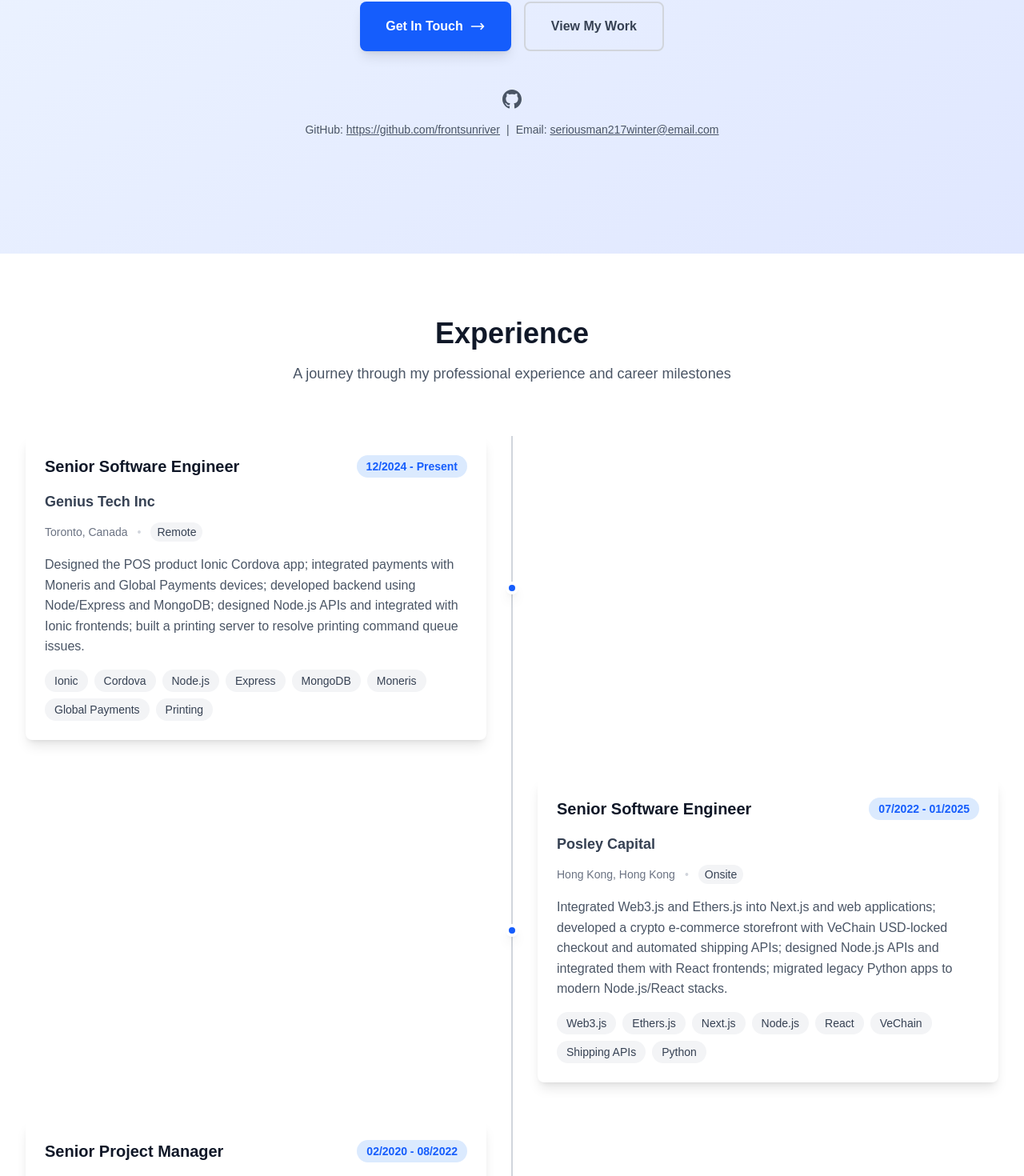
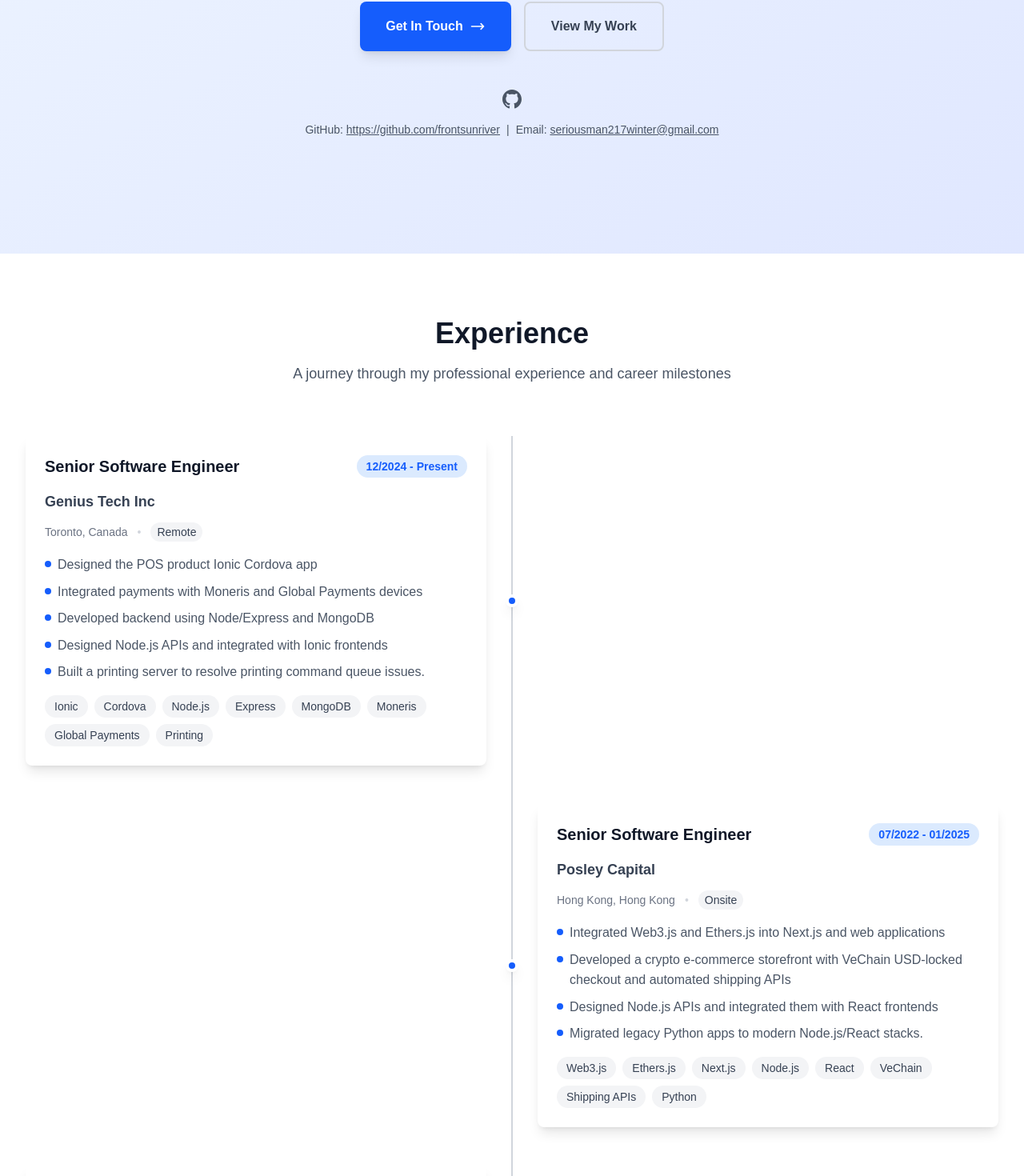
Before and after one commit to frontsunriver/profile_page, a Next.js app: page / in a window 1280 px wide. Shown: the part 483-1953 px from the top of the page at 80% size. Built offline with nearby package versions, Linux system fonts and the light colour scheme.

Commit message:
feat(:update)Update profile

```diff
--- a/src/components/Experience.tsx
+++ b/src/components/Experience.tsx
@@ -55,9 +55,19 @@
                       </span>
                     </div>
 
-                    <p className="text-gray-600 mb-4">
-                      {exp.description}
-                    </p>
+                    {/* Description as bullet points */}
+                    <div className="mb-4 space-y-2">
+                      {(exp.description || '')
+                        .split(';')
+                        .map(item => item.trim())
+                        .filter(Boolean)
+                        .map((point, i) => (
+                          <div key={i} className="flex items-start">
+                            <span className="mt-2 mr-2 h-2 w-2 rounded-full bg-blue-600 flex-shrink-0"></span>
+                            <p className="text-gray-600">{point ? point[0].toUpperCase() + point.slice(1) : ''}</p>
+                          </div>
+                        ))}
+                    </div>
 
                     <div className="flex flex-wrap gap-2">
                       {exp.technologies.map((tech, techIndex) => (
--- a/src/components/Skills.tsx
+++ b/src/components/Skills.tsx
@@ -13,11 +13,11 @@
           </p>
         </div>
 
-        <div className="grid grid-cols-1 md:grid-cols-2 lg:grid-cols-4 gap-8">
+        <div className="flex gap-6">
           {profileConfig.skills.categories.map((category, categoryIndex) => (
             <div
               key={categoryIndex}
-              className="bg-white rounded-lg shadow-lg p-6 hover:shadow-xl transition-shadow duration-300"
+              className="bg-white rounded-lg shadow-lg p-6 hover:shadow-xl transition-shadow duration-300 flex-1 min-w-0"
             >
               <h3 className="text-xl font-bold text-gray-900 mb-6 text-center">
                 {category.name}
@@ -44,7 +44,7 @@
             What I Do
           </h3>
 
-          <div className="grid grid-cols-1 md:grid-cols-3 gap-8">
+          <div className="grid grid-cols-1 md:grid-cols-2 lg:grid-cols-4 gap-8">
             <div className="bg-white rounded-lg shadow-lg p-8 hover:shadow-xl transition-shadow duration-300">
               <div className="w-16 h-16 bg-blue-100 rounded-full flex items-center justify-center mx-auto mb-4">
                 <svg className="h-8 w-8 text-blue-600" fill="none" stroke="currentColor" viewBox="0 0 24 24">
@@ -80,6 +80,18 @@
                 Implementing CI/CD pipelines and managing cloud infrastructure for optimal performance.
               </p>
             </div>
+
+            <div className="bg-white rounded-lg shadow-lg p-8 hover:shadow-xl transition-shadow duration-300">
+              <div className="w-16 h-16 bg-teal-100 rounded-full flex items-center justify-center mx-auto mb-4">
+                <svg className="h-8 w-8 text-teal-600" fill="none" stroke="currentColor" viewBox="0 0 24 24">
+                  <path strokeLinecap="round" strokeLinejoin="round" strokeWidth={2} d="M7 2h10a2 2 0 012 2v16a2 2 0 01-2 2H7a2 2 0 01-2-2V4a2 2 0 012-2zm0 0h10M9 20h6" />
+                </svg>
+              </div>
+              <h4 className="text-xl font-semibold text-gray-900 mb-3">Mobile Development</h4>
+              <p className="text-gray-600">
+                Building cross‑platform mobile apps with React Native and Ionic for iOS and Android.
+              </p>
+            </div>
           </div>
         </div>
       </div>
--- a/src/config/profile.ts
+++ b/src/config/profile.ts
@@ -71,7 +71,7 @@
     subtitle: "Building amazing digital experiences",
     bio: "Passionate senior full stack engineer with 11+ years of experience creating scalable web and mobile applications. I love turning complex problems into simple, beautiful, and intuitive solutions.",
     location: "Hong Kong",
-    email: "seriousman217winter@email.com",
+    email: "seriousman217winter@gmail.com",
     phone: "",
     website: "https://wangzeongxiang.vercel.app/",
     linkedin: "",
@@ -144,19 +144,23 @@
     categories: [
       {
         name: "Frontend",
-        items: ["React", "Next.js", "TypeScript", "Vue.js", "Tailwind CSS", "Sass", "HTML5", "CSS3"]
+        items: ["React", "Next.js", "Vue.js", "Angular", "Tailwind CSS", "Sass", "HTML5", "CSS3"]
       },
       {
         name: "Backend",
-        items: ["Node.js", "Express.js", "Python", "Django", "PostgreSQL", "MongoDB", "Redis"]
+        items: ["Node.js", "Express.js", "Python", "Django", "PostgreSQL", "MongoDB", "Redis", "Nest.js", "Spring Boot"]
       },
       {
         name: "DevOps & Tools",
-        items: ["AWS", "Docker", "Kubernetes", "Git", "CI/CD", "Linux", "Nginx"]
+        items: ["AWS", "Azure", "Docker", "Kubernetes", "Git", "CI/CD", "Linux", "Nginx"]
+      },
+      {
+        name: "Mobile",
+        items: ["React Native", "Ionic", "Cordova", "Android (Java/Kotlin)"]
       },
       {
         name: "Languages",
-        items: ["JavaScript", "TypeScript", "Python", "Java", "Go", "SQL"]
+        items: ["PHP", "JavaScript", "TypeScript", "Python", "Java", "Kotlin", "Go", "SQL"]
       }
     ]
   },
```
